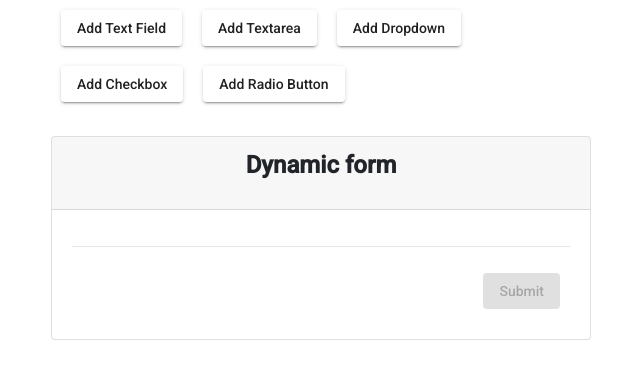
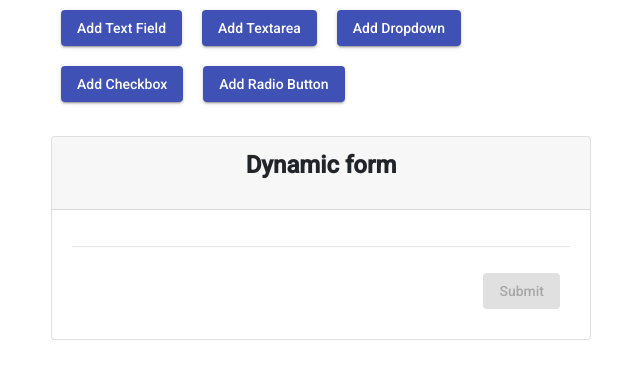
Before and after one commit to madManoj-coder/dynamic-form-builder, an Angular app: page / in a window 1280 px wide. Shown: the top 376 px of the page, without its empty margins (319-959 px from the left). Built offline with nearby package versions, Linux system fonts and the light colour scheme.

Commit message:
work on btn colors

```diff
--- a/src/app/shared/components/form-builder/form-builder.component.html
+++ b/src/app/shared/components/form-builder/form-builder.component.html
@@ -1,11 +1,11 @@
 
 
 <div class="button-group">
-  <button mat-raised-button  (click)="addField('text')">Add Text Field</button>
-  <button mat-raised-button (click)="addField('textarea')">Add Textarea</button>
-  <button mat-raised-button (click)="addField('dropdown')">Add Dropdown</button>
-  <button mat-raised-button  (click)="addField('checkbox')">Add Checkbox</button>
-  <button mat-raised-button (click)="addField('radio')">Add Radio Button</button>
+  <button mat-raised-button color="primary"  (click)="addField('text')">Add Text Field</button>
+  <button mat-raised-button color="primary" (click)="addField('textarea')">Add Textarea</button>
+  <button mat-raised-button color="primary" (click)="addField('dropdown')">Add Dropdown</button>
+  <button mat-raised-button color="primary"  (click)="addField('checkbox')">Add Checkbox</button>
+  <button mat-raised-button color="primary" (click)="addField('radio')">Add Radio Button</button>
 </div>
 <div class="card my-4">
   <div class="card-header text-center">
--- a/src/app/shared/components/form-builder/form-builder.component.ts
+++ b/src/app/shared/components/form-builder/form-builder.component.ts
@@ -19,7 +19,7 @@ export class FormBuilderComponent {
   }
 
   addField(type: string) {
-    const fieldConfig = this.formFieldService.getFieldConfig(type);
+    const fieldConfig = this.formFieldService.getField(type);
     if (fieldConfig) {
       const uniqueId = `${type}${this.fields.filter(f => f.type === type).length + 1}`;
       const controlName = `control_${uniqueId}`;
--- a/src/app/shared/services/form-builder.service.ts
+++ b/src/app/shared/services/form-builder.service.ts
@@ -6,7 +6,7 @@ import { FormControl, Validators } from '@angular/forms';
 })
 export class FormBuilderService {
 
-  getFieldConfig(type: string) {
+  getField(type: string) {
     switch (type) {
       case 'text':
         return { control: new FormControl('', Validators.required), label: 'Text Field', placeholder: 'Enter text' };
```
